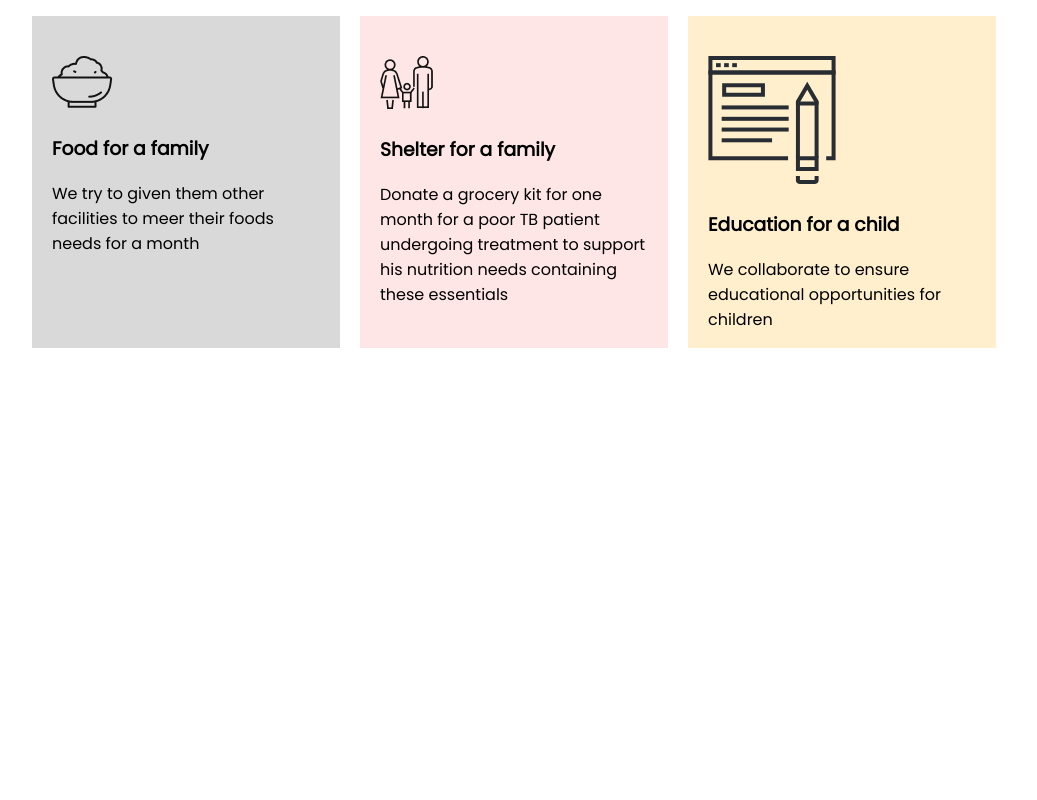
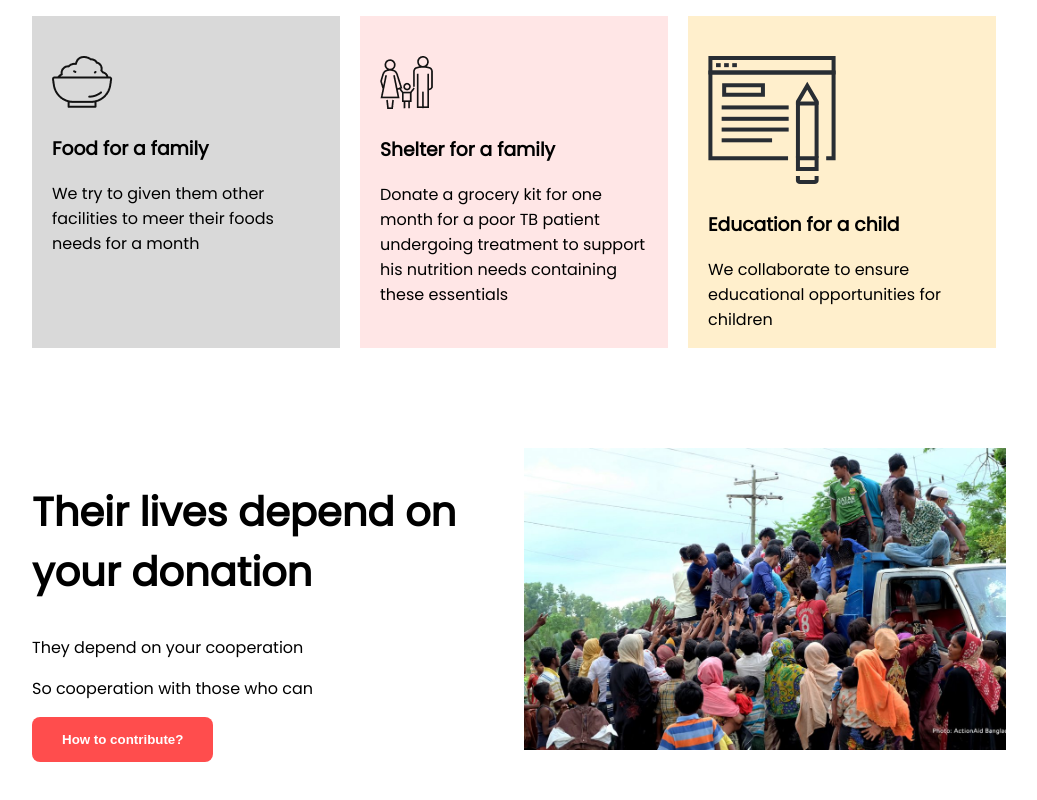
Before and after one commit to sajibingithub/donate-today-main, a plain HTML site: page index.html in a window 1280 px wide. Shown: the part 1295-2095 px from the top of the page, without its empty margins (126-1163 px from the left). Before the commit the page ends 1743 px from the top, so only its background shows below. Drawn offline with Linux system fonts and the light colour scheme.

Commit message:
depanded donate added

```diff
--- a/index.html
+++ b/index.html
@@ -61,6 +61,18 @@
             <p>We collaborate to ensure educational opportunities for children</p>
         </div>
     </section>
+
+    <section>
+        <div class="half-width text">
+            <h2>Their lives depend on <br> your donation</h2>
+            <p>They depend on your cooperation</p>
+            <p>So cooperation with those who can</p>
+            <button class="button">How to contribute?</button>
+        </div>
+        <div class="half-width img">
+            <img src="images/donation2.jpg" alt="">
+        </div>
+    </section>
 </body>
 
 </html>
--- a/style.css
+++ b/style.css
@@ -100,3 +100,17 @@ section {
     background-color: #ffefcc;
     padding: 40px 20px 0px 20px;
 }
+
+.half-width {
+    width: 50%;
+}
+
+.half-width img {
+    width: 100%;
+    margin-left: 10px;
+}
+
+.half-width text {
+    width: 100%;
+    margin-right: 20px;
+}
```
